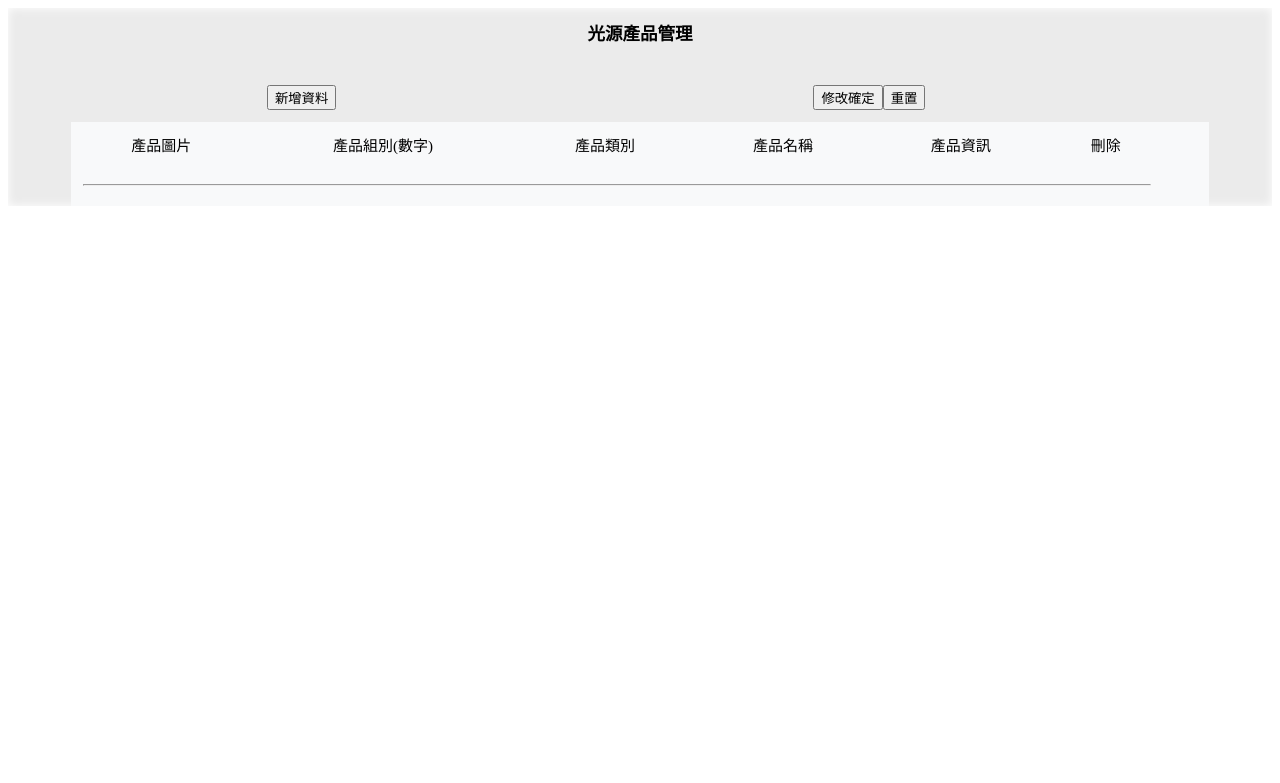
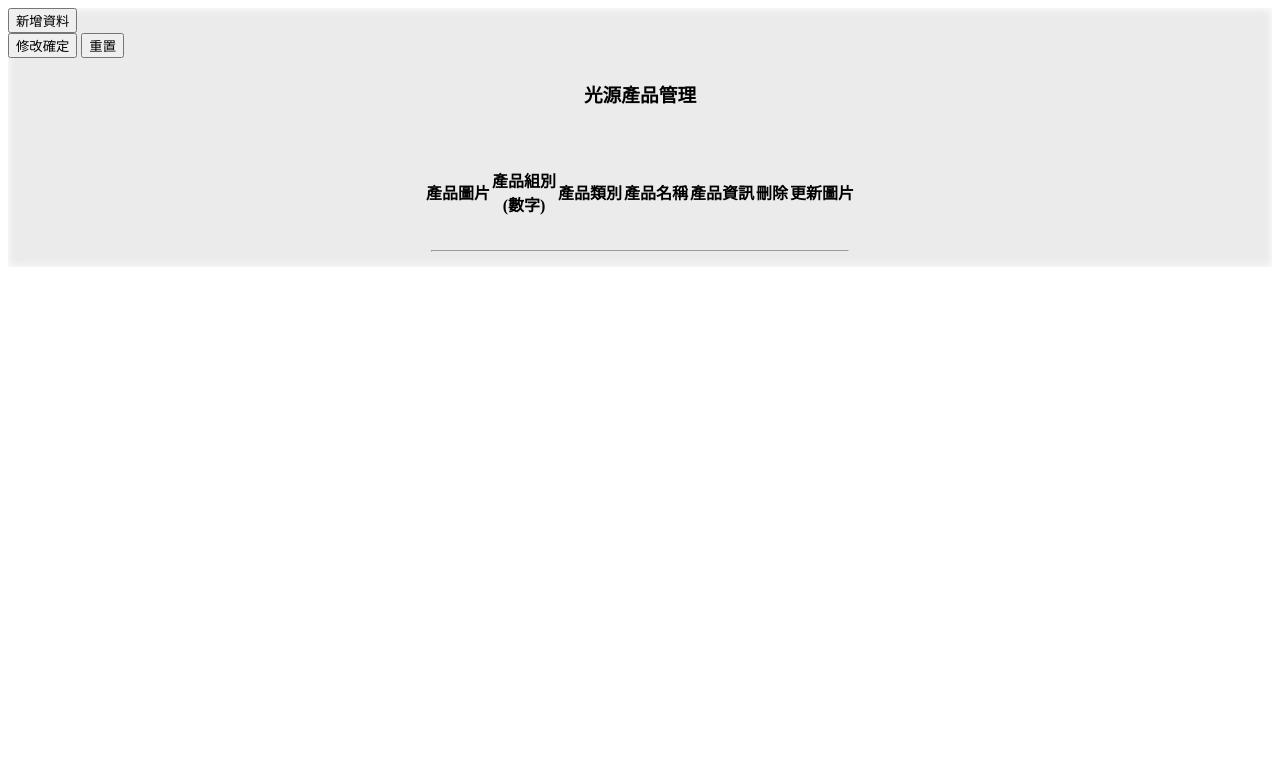
Before and after one commit to wanghanna/CWL_T, a PHP site: page /alight.php in a window 1280 px wide. Shown: the top 783 px of the page. Run offline with PHP 8.4, Linux system fonts and the light colour scheme; data that the repository does not hold is empty.

Commit message:
修改光源產品版面

```diff
--- a/alight.php
+++ b/alight.php
@@ -3,56 +3,61 @@
 ?>
 <style>
 td{
-padding:10px;
+padding:5px;
 text-align:center;
 font-size:15px;
 }
+th{
+  padding:20px 0;
+}
 </style>
-<div class="text-center" style="background:#ebebeb;box-shadow:inset 0 0 10px white">
+<body class="vw-100" style="position:relative">
+<div class="text-center" style="background:#ebebeb;box-shadow:inset 0 0 10px white;position:relative">
 <form method="post" action="api.php?do=lightmdy">
-<table style="width:90%;" align="center">
-<thead>
-<td colspan="2"><h3>光源產品管理</h3></td>
+<div class="sticky-top bg-dark row m-0 justify-content-between p-3">
+<div><input class="btn btn-secondary" type="button" value="新增資料" onclick=<?=jlo('view.php?do=lightadd') ?>></div>
+<div class="btn-group">
+<input class="btn btn-secondary" type="submit" value="修改確定">
+<input class="btn btn-secondary" type="reset" value="重置">
+</div>
+</div>
+<table style="" align="center" class="shadow rounded mb-5" style="background:#F8F9FA;">
+<thead class="">
+<tr class="bg-info">
+  <th colspan="7"><h3>光源產品管理</h3></th>
+</tr>
+<tr>
+  <th>產品圖片</th>
+  <th>產品組別<br>(數字)</th>
+  <th>產品類別</th>
+  <th>產品名稱</th>
+  <th>產品資訊</th>
+  <th><span class="badge badge-pill badge-danger">刪除</span></th>
+  <th><span class="badge badge-pill badge-warning">更新圖片</span></th>
+</tr>
 </thead>
 <tbody>
-<tr>
-  <td><input type="button" value="新增資料" onclick=<?=jlo('view.php?do=lightadd') ?>></td>
-  <td class="text-right"><input type="submit" value="修改確定"><input type="reset" value="重置"></td>
-</tr>
-</tbody>
-</table>
-<table width=90% align="center" class="shadow rounded mb-5" style="background:#F8F9FA">
-<tbody>
-<tr>
-  <td>產品圖片</td>
-  <td>產品組別(數字)</td>
-  <td>產品類別</td>
-  <td>產品名稱</td>
-  <td>產品資訊</td>
-  <td>刪除</td>
-  <td></td>
-</tr>
-<tr><td colspan="6"><hr/></td></tr>
+<tr><td colspan="7"><hr/></td></tr>
 <?php
 $rows =  select("cwl_plight",1);
 foreach($rows as $row){
 ?>
 <tr>
 <!-- 照片 -->
-  <td><img src="upload/<?=$row['pic']?>" width=200vw ></td>
+  <td width="20%"><img src="upload/<?=$row['pic']?>" width=100vw ></td>
   <!-- 組別 -->
-  <td><input type="text" name="team[<?=$row['id']?>]" value="<?=$row['team']?>"></td>
+  <td><input type="text" name="team[<?=$row['id']?>]" value="<?=$row['team']?>" size="1%"></td>
   <!-- 類別 -->
-  <td><input type="text" name="type[<?=$row['id']?>]" value="<?=$row['type']?>"></td>
+  <td><input type="text" name="type[<?=$row['id']?>]" value="<?=$row['type']?>" size="15%"></td>
   <!-- 名稱 -->
-  <td><input type="text" name="name[<?=$row['id']?>]" value="<?=$row['name']?>" min=1></td>
+  <td><input type="text" name="name[<?=$row['id']?>]" value="<?=$row['name']?>" size="20%"></td>
   <!-- 說明 -->
   <td>
   <textarea name="des[<?=$row['id']?>]" cols="35" rows="5"><?=$row['des']?></textarea>
   </td>
   <!-- 刪除 -->
-  <td><input type="checkbox" name="del[]" value="<?=$row['id'] ?>"></td>
-<form method="post" action="view.php?do=lightchg"><td>更新圖片<input type="submit" name="chg" value="<?=$row['id']?>"></td></form>
+  <td width="10%"><input type="checkbox" name="del[]" value="<?=$row['id'] ?>"></td>
+<form method="post" action="view.php?do=lightchg"><td width="10%">更新圖片<input type="submit" name="chg" value="<?=$row['id']?>"></td></form>
 </tr>
 <?php
 }
@@ -61,3 +66,4 @@
 </table>
 </form>
 </div>
+</body>
```
Also changed, not shown: admin.php (+21 -11 lines), amain.php (+9 -5 lines), upload/1570309542_CL_black.svg (added), upload/1570309558_CL_tomato.svg (added).
